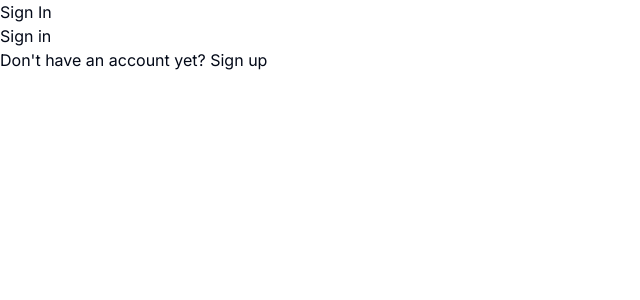
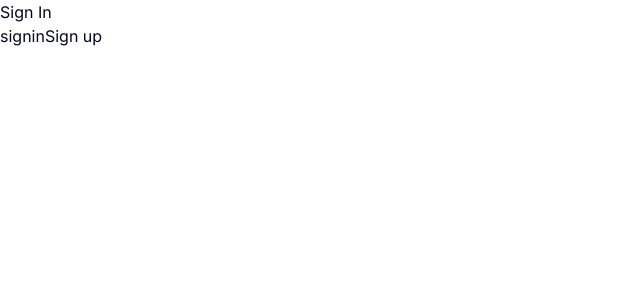
Before and after one commit to Rocha101/wtr-finance, a Next.js app: page /sign-in in a window 1280 px wide. Shown: the top 300 px of the page, without its empty margins (0-640 px from the left). Built offline with nearby package versions, Linux system fonts and the light colour scheme.

Commit message:
kinde auth

```diff
--- a/app/(auth)/sign-in/page.tsx
+++ b/app/(auth)/sign-in/page.tsx
@@ -1,11 +1,14 @@
+import {
+  RegisterLink,
+  LoginLink,
+} from "@kinde-oss/kinde-auth-nextjs/components";
+
 const SignInPage = () => {
   return (
     <div>
       <h1>Sign In</h1>
-      <a href="/admin">Sign in</a>
-      <p>
-        Don't have an account yet? <a href="/sign-up">Sign up</a>
-      </p>
+      <LoginLink>signin</LoginLink>
+      <RegisterLink>Sign up</RegisterLink>
     </div>
   );
 };
--- a/app/(auth)/sign-up/page.tsx
+++ /dev/null
@@ -1,13 +0,0 @@
-const SignUpPage = () => {
-  return (
-    <div>
-      <h1>Sign Up</h1>
-      <button onClick={() => alert("You have signed in!")}>Sign In</button>
-      <p>
-        Already have an account? <a href="/sign-in">Sign in</a>
-      </p>
-    </div>
-  );
-};
-
-export default SignUpPage;
--- /dev/null
+++ b/app/api/auth/[kindeAuth]/route.js
@@ -0,0 +1,2 @@
+import { handleAuth } from "@kinde-oss/kinde-auth-nextjs/server";
+export const GET = handleAuth();
--- a/components/main-menu.tsx
+++ b/components/main-menu.tsx
@@ -11,6 +11,7 @@ import {
 } from "@/components/ui/menubar";
 import { useRouter } from "next/navigation";
 import { toast } from "sonner";
+import { LogoutLink } from "@kinde-oss/kinde-auth-nextjs/components";
 
 const MainMenuComponent = () => {
   const router = useRouter();
@@ -32,6 +33,10 @@ const MainMenuComponent = () => {
         },
       ],
     },
+    {
+      label: "Sair",
+      logout: true,
+    },
   ];
 
   return (
@@ -51,8 +56,8 @@ const MainMenuComponent = () => {
                 </MenubarContent>
               </>
             ) : (
-              <MenubarTrigger onClick={item.action}>
-                {item.label}
+              <MenubarTrigger onClick={item?.action} asChild={item.logout}>
+                {item.logout ? <LogoutLink>Sign out</LogoutLink> : item.label}
               </MenubarTrigger>
             )}
           </MenubarMenu>
--- a/package.json
+++ b/package.json
@@ -10,6 +10,7 @@
   },
   "dependencies": {
     "@hookform/resolvers": "^3.3.4",
+    "@kinde-oss/kinde-auth-nextjs": "^2.1.15",
     "@libsql/client": "^0.5.3",
     "@radix-ui/react-accordion": "^1.1.2",
     "@radix-ui/react-avatar": "^1.0.4",
```
Also changed, not shown: 2 other files (tests, documents, lock files or other folders).
